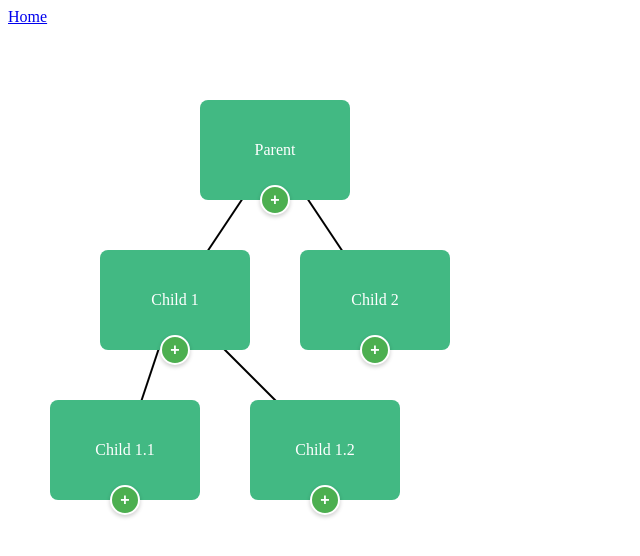
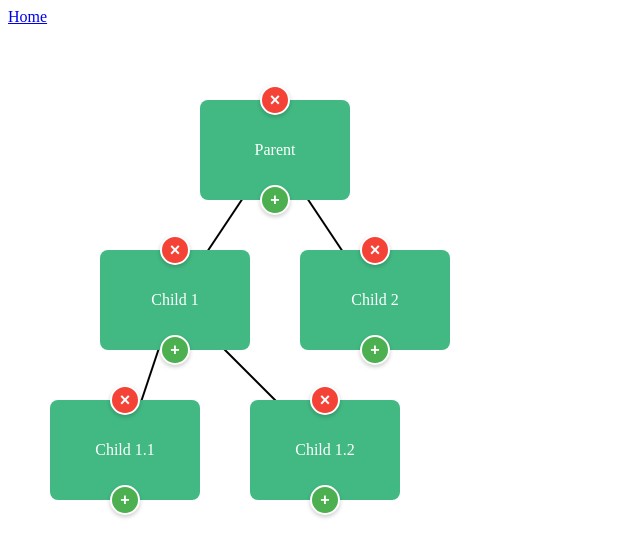
Before and after one commit to fabiomdf/form-flow, a Vue app: page / in a window 1280 px wide. Shown: the top 556 px of the page, without its empty margins (0-640 px from the left). Built offline with nearby package versions, Linux system fonts and the light colour scheme; the HTML template or start-up script is replaced by a standard one.

Commit message:
Add remove box functionality with descendant handling in HierarchyTree and DraggableBox components

```diff
--- a/src/components/DraggableBox.vue
+++ b/src/components/DraggableBox.vue
@@ -1,6 +1,7 @@
 <script setup lang="ts">
 import { ref, defineExpose } from 'vue'
 import AddNewDraggableBox from './AddNewDraggableBox.vue'
+import RemoveDraggableBox from './RemoveDraggableBox.vue'
 
 interface Position {
     x: number
@@ -17,6 +18,7 @@ const emit = defineEmits<{
   addChild: [parentId: string]
   updateLabel: [id: string, newLabel: string]
   updatePosition: [id: string, position: Position]
+  removeBox: [boxId: string]
 }>()
 
 const position = ref<Position>(props.initialPosition || { x: 100, y: 100 })
@@ -60,6 +62,10 @@ const stopDrag = () => {
 
 const handleAddChild = (parentId: string) => {
   emit('addChild', parentId)
+}
+
+const handleRemoveBox = (boxId: string) => {
+  emit('removeBox', boxId)
 }
 
 const startEditing = (event: MouseEvent) => {
@@ -124,6 +130,10 @@ defineExpose({ boxRef })
           :parent-id="id"
           @add-child="handleAddChild"
         />
+        <RemoveDraggableBox
+          :box-id="id"
+          @remove-box="handleRemoveBox"
+        />
     </div>
 </template>
 
--- a/src/components/HierarchyTree.vue
+++ b/src/components/HierarchyTree.vue
@@ -107,6 +107,48 @@ const updateBoxPosition = (boxId: string, newPosition: { x: number; y: number })
   }
 }
 
+// Function to get all descendant box IDs recursively
+const getAllDescendants = (boxId: string): string[] => {
+  const descendants: string[] = []
+  const directChildren = flowData.connections
+    .filter(conn => conn.start === boxId)
+    .map(conn => conn.end)
+
+  for (const childId of directChildren) {
+    descendants.push(childId)
+    // Recursively get descendants of this child
+    descendants.push(...getAllDescendants(childId))
+  }
+
+  return descendants
+}
+
+// Function to remove box and all its descendants
+const removeBox = (boxId: string) => {
+  // Get all descendants before removing anything
+  const descendantsToRemove = getAllDescendants(boxId)
+  const allBoxesToRemove = [boxId, ...descendantsToRemove]
+
+  // Remove all connections involving any of the boxes to be removed
+  flowData.connections = flowData.connections.filter(connection =>
+    !allBoxesToRemove.includes(connection.start) &&
+    !allBoxesToRemove.includes(connection.end)
+  )
+
+  // Remove all boxes
+  flowData.boxes = flowData.boxes.filter(box =>
+    !allBoxesToRemove.includes(box.id)
+  )
+
+  // Clean up box references
+  allBoxesToRemove.forEach(id => {
+    delete boxRefs[id]
+  })
+
+  // Print the updated flow data to console
+  console.log('Updated FlowData after removal:', JSON.stringify(flowData, null, 2))
+}
+
 // Computed property for valid connections (both refs exist)
 const validConnections = computed(() => {
   return flowData.connections.filter(connection =>
@@ -127,6 +169,7 @@ const validConnections = computed(() => {
     @add-child="addChildBox"
     @update-label="updateBoxLabel"
     @update-position="updateBoxPosition"
+    @remove-box="removeBox"
   >
   </DraggableBox>
 
--- /dev/null
+++ b/src/components/RemoveDraggableBox.vue
@@ -0,0 +1,60 @@
+<script setup lang="ts">
+interface Props {
+  boxId: string
+}
+
+const props = defineProps<Props>()
+
+const emit = defineEmits<{
+  removeBox: [boxId: string]
+}>()
+
+const handleRemoveBox = (event: MouseEvent) => {
+  // Prevent the drag event from the parent box
+  event.stopPropagation()
+  emit('removeBox', props.boxId)
+}
+</script>
+
+<template>
+  <button
+    class="remove-button"
+    @mousedown="handleRemoveBox"
+    title="Remove Box"
+  >
+    ×
+  </button>
+</template>
+
+<style scoped>
+.remove-button {
+  position: absolute;
+  top: -15px;
+  left: 50%;
+  transform: translateX(-50%);
+  width: 30px;
+  height: 30px;
+  border-radius: 50%;
+  background-color: #f44336;
+  color: white;
+  border: 2px solid white;
+  cursor: pointer;
+  display: flex;
+  align-items: center;
+  justify-content: center;
+  font-size: 18px;
+  font-weight: bold;
+  box-shadow: 0 2px 4px rgba(0, 0, 0, 0.2);
+  transition: all 0.2s ease;
+  z-index: 20;
+}
+
+.remove-button:hover {
+  background-color: #d32f2f;
+  transform: translateX(-50%) scale(1.1);
+}
+
+.remove-button:active {
+  transform: translateX(-50%) scale(0.95);
+}
+</style>
```
